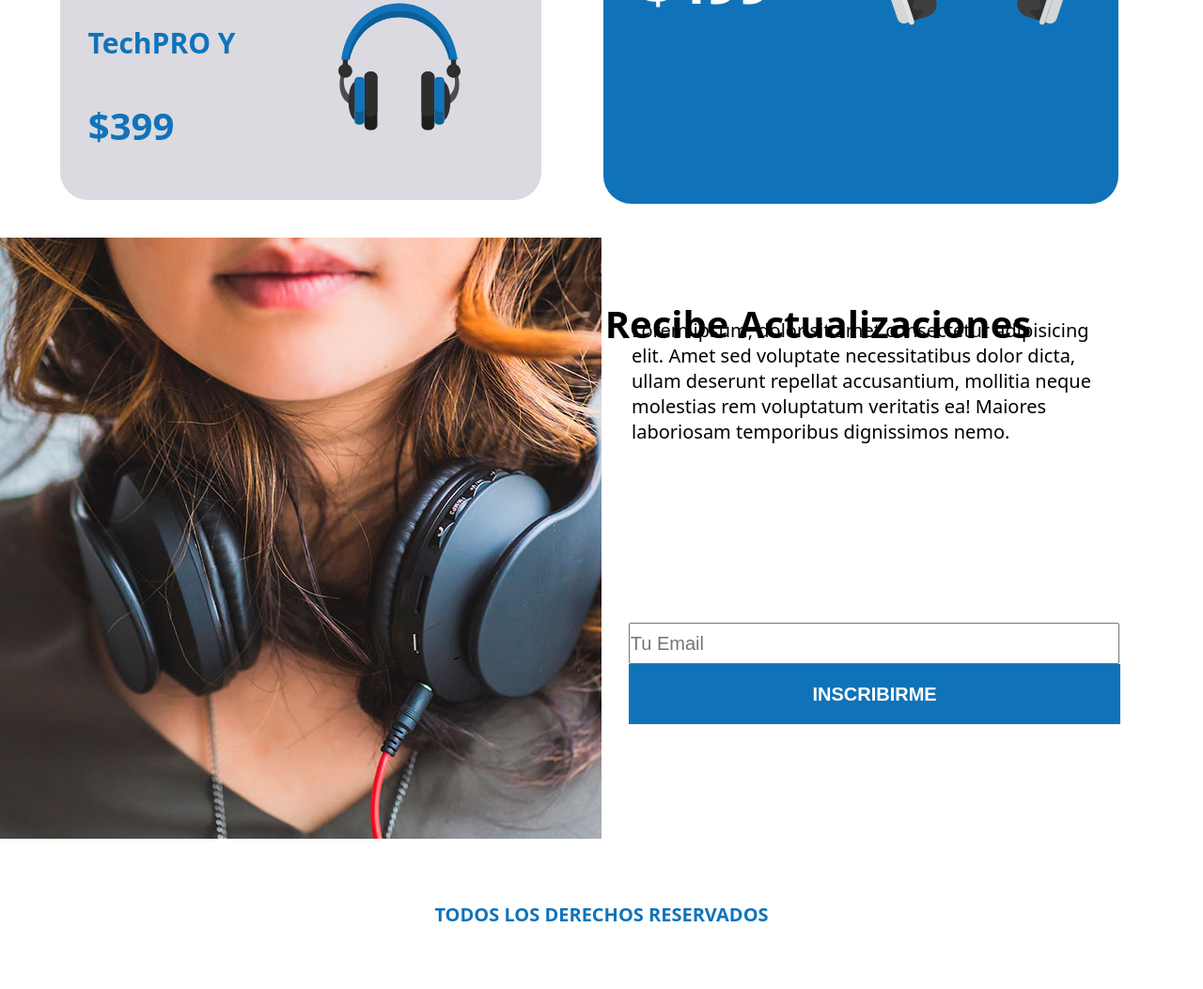
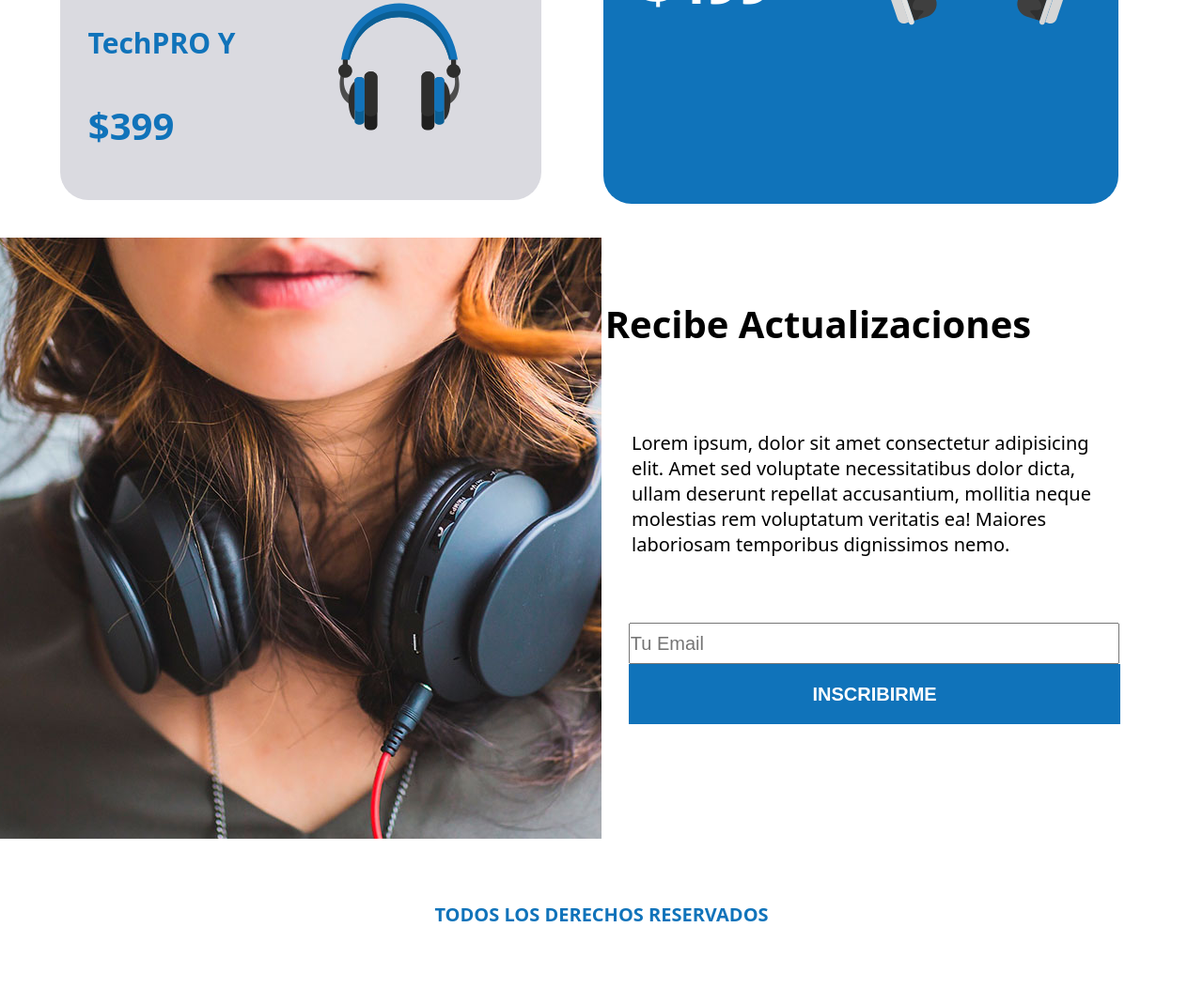
Before and after one commit to Mariana218/TechPro, a plain HTML site: page index.html in a window 1280 px wide. Shown: the part 2667-3720 px from the top of the page at 94% size. Drawn offline with Linux system fonts and the light colour scheme.

Commit message:
actualizacion

```diff
--- a/estilos/css.css
+++ b/estilos/css.css
@@ -320,7 +320,7 @@ h3{
     font-size: 20px;
     text-align: initial;
     position: absolute;
-    top: 10vh;
+    top: 25vh;
     left: 5%;
 }
 /* pie pag */
```
